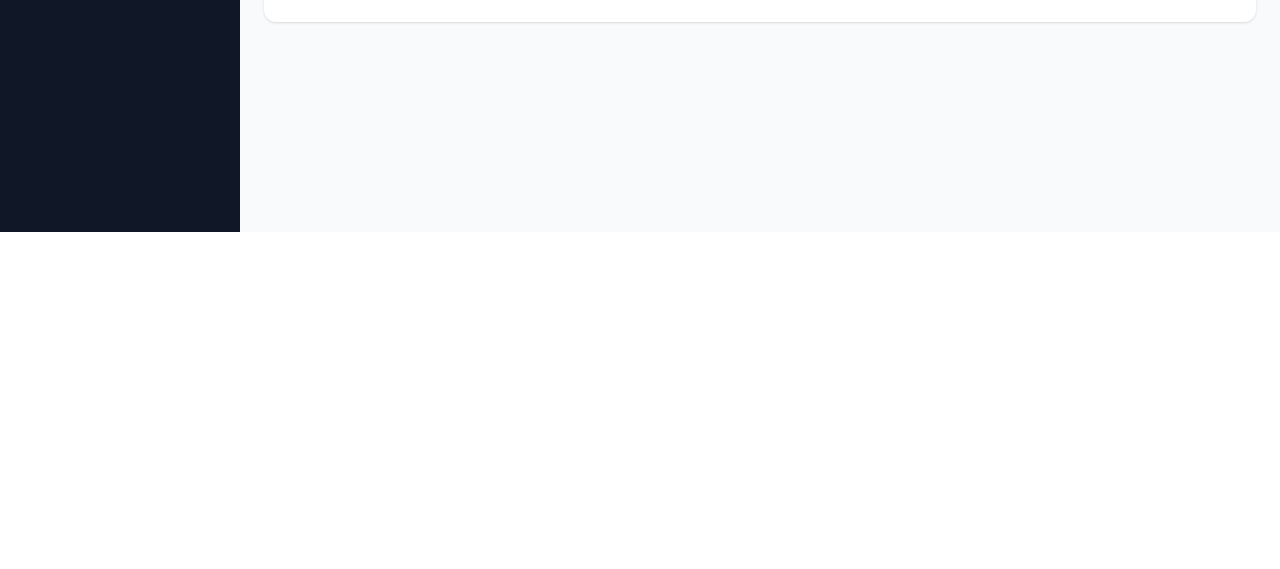
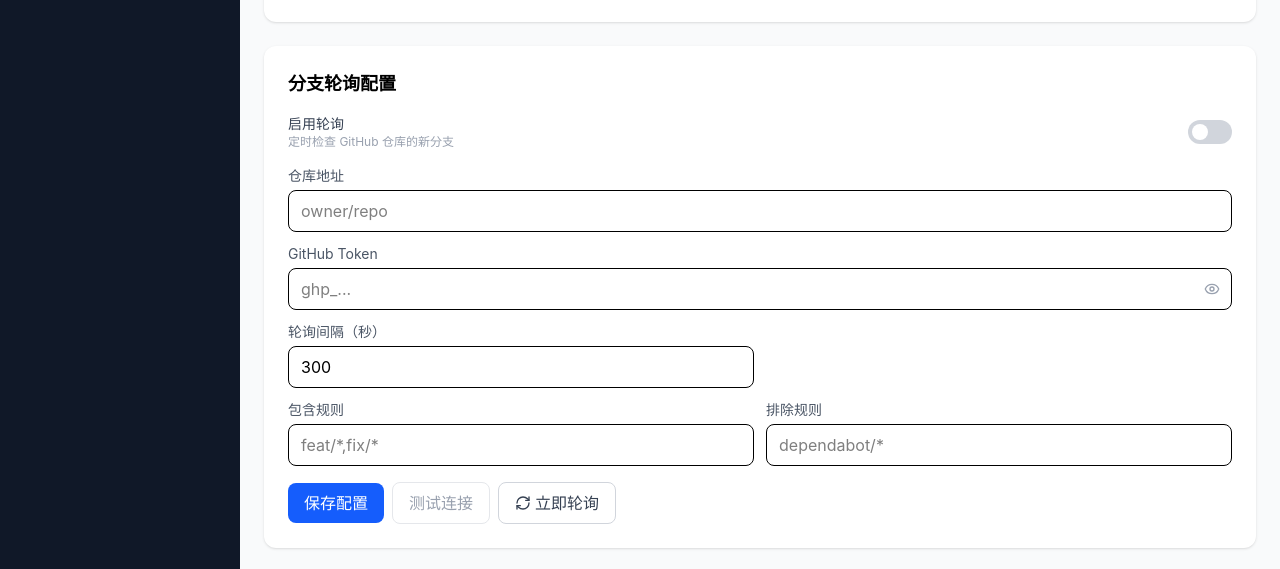
Before and after one commit to youtaking/aos-auto-test, a React (Vite) app in the folder frontend/: page /settings in a window 1280 px wide. Shown: the part 568-1137 px from the top of the page. Before the commit the page ends 800 px from the top, so only its background shows below. Built offline with nearby package versions, Linux system fonts and the light colour scheme; no server answers.

Commit message:
feat(frontend): add branch polling config section to Settings page

```diff
--- a/frontend/src/pages/Settings.tsx
+++ b/frontend/src/pages/Settings.tsx
@@ -3,8 +3,10 @@ import { listProjects, createProject, updateProject, deleteProject, activateProj
 import { listAuthConfigs, createAuthConfig, updateAuthConfig, deleteAuthConfig, activateAuthConfig } from "../api/authConfigs";
 import { listLLMConfigs, createLLMConfig, updateLLMConfig, deleteLLMConfig, activateLLMConfig } from "../api/llmConfigs";
 import { listZentaoConfigs, createZentaoConfig, updateZentaoConfig, deleteZentaoConfig, activateZentaoConfig } from "../api/zentaoConfigs";
+import { listSettings, updateSetting } from "../api/settings";
+import { pollNow } from "../api/branches";
 import type { Project, AuthConfig, LLMConfig, ZentaoConfig } from "../api/types";
-import { Check, Trash2, Pencil, X, Eye, EyeOff, Plus } from "lucide-react";
+import { Check, Trash2, Pencil, X, Eye, EyeOff, Plus, RefreshCw } from "lucide-react";
 
 export default function Settings() {
   // ── 项目管理 ──
@@ -42,6 +44,20 @@ export default function Settings() {
   const [ztForm, setZtForm] = useState({ name: "", base_url: "", username: "", password: "", product_id: 1 });
   const ztEmptyForm = { name: "", base_url: "", username: "", password: "", product_id: 1 };
 
+  // ── 分支轮询配置 ──
+  const [bpEnabled, setBpEnabled] = useState(false);
+  const [bpInterval, setBpInterval] = useState(300);
+  const [bpRepo, setBpRepo] = useState("");
+  const [bpToken, setBpToken] = useState("");
+  const [bpInclude, setBpInclude] = useState("");
+  const [bpExclude, setBpExclude] = useState("");
+  const [bpShowToken, setBpShowToken] = useState(false);
+  const [bpSaving, setBpSaving] = useState(false);
+  const [bpTesting, setBpTesting] = useState(false);
+  const [bpTestResult, setBpTestResult] = useState<{ ok: boolean; msg: string } | null>(null);
+  const [bpPolling, setBpPolling] = useState(false);
+  const [bpPollMsg, setBpPollMsg] = useState("");
+
   const load = () => {
     listProjects().then(setProjects).catch(console.error);
     listAuthConfigs().then(setAuthConfigs).catch(console.error);
@@ -49,6 +65,63 @@ export default function Settings() {
     listZentaoConfigs().then(setZtConfigs).catch(console.error);
   };
   useEffect(() => { load(); }, []);
+
+  // ── 加载分支轮询配置 ──
+  useEffect(() => {
+    listSettings()
+      .then((items) => {
+        const m: Record<string, string> = {};
+        items.forEach((s) => { m[s.key] = s.value; });
+        setBpEnabled(m["branch_poll_enabled"] === "true");
+        if (m["branch_poll_interval"]) setBpInterval(Number(m["branch_poll_interval"]));
+        if (m["branch_poll_repo"]) setBpRepo(m["branch_poll_repo"]);
+        if (m["github_token"]) setBpToken(m["github_token"]);
+        if (m["branch_poll_include"]) setBpInclude(m["branch_poll_include"]);
+        if (m["branch_poll_exclude"]) setBpExclude(m["branch_poll_exclude"]);
+      })
+      .catch(console.error);
+  }, []);
+
+  // ── 分支轮询操作 ──
+  const bpSave = async () => {
+    setBpSaving(true);
+    try {
+      await updateSetting("branch_poll_enabled", String(bpEnabled));
+      await updateSetting("branch_poll_interval", String(bpInterval));
+      await updateSetting("branch_poll_repo", bpRepo);
+      await updateSetting("github_token", bpToken);
+      await updateSetting("branch_poll_include", bpInclude);
+      await updateSetting("branch_poll_exclude", bpExclude);
+    } catch (e) {
+      console.error(e);
+    } finally {
+      setBpSaving(false);
+    }
+  };
+  const bpTestConnection = async () => {
+    setBpTesting(true);
+    setBpTestResult(null);
+    try {
+      await pollNow();
+      setBpTestResult({ ok: true, msg: "连接成功，轮询已触发" });
+    } catch (e: any) {
+      setBpTestResult({ ok: false, msg: e.message || "连接失败" });
+    } finally {
+      setBpTesting(false);
+    }
+  };
+  const bpTriggerPoll = async () => {
+    setBpPolling(true);
+    setBpPollMsg("");
+    try {
+      await pollNow();
+      setBpPollMsg("轮询已触发");
+    } catch (e: any) {
+      setBpPollMsg(e.message || "轮询失败");
+    } finally {
+      setBpPolling(false);
+    }
+  };
 
   // ── 项目操作 ──
   const handleCreateProject = async () => {
@@ -543,6 +616,115 @@ export default function Settings() {
           ))}
         </div>
       </div>
+
+      {/* ── 分支轮询配置 ── */}
+      <div className="bg-white rounded-xl shadow-sm p-6 space-y-4">
+        <h2 className="text-lg font-semibold">分支轮询配置</h2>
+
+        {/* 轮询开关 */}
+        <div className="flex items-center justify-between">
+          <div>
+            <div className="text-sm font-medium text-gray-700">启用轮询</div>
+            <div className="text-xs text-gray-400">定时检查 GitHub 仓库的新分支</div>
+          </div>
+          <button
+            onClick={() => setBpEnabled(!bpEnabled)}
+            className={`relative inline-flex h-6 w-11 items-center rounded-full transition-colors ${bpEnabled ? "bg-blue-600" : "bg-gray-300"}`}
+          >
+            <span className={`inline-block h-4 w-4 transform rounded-full bg-white transition-transform ${bpEnabled ? "translate-x-6" : "translate-x-1"}`} />
+          </button>
+        </div>
+
+        <div className="grid grid-cols-2 gap-3">
+          {/* 仓库地址 */}
+          <div className="col-span-2">
+            <label className="block text-sm text-gray-600 mb-1">仓库地址</label>
+            <input value={bpRepo} onChange={(e) => setBpRepo(e.target.value)} placeholder="owner/repo" className="w-full px-3 py-2 border rounded-lg" />
+          </div>
+
+          {/* GitHub Token */}
+          <div className="col-span-2">
+            <label className="block text-sm text-gray-600 mb-1">GitHub Token</label>
+            <div className="relative">
+              <input
+                type={bpShowToken ? "text" : "password"}
+                value={bpToken}
+                onChange={(e) => setBpToken(e.target.value)}
+                placeholder="ghp_..."
+                className="w-full px-3 py-2 pr-10 border rounded-lg"
+              />
+              <button
+                type="button"
+                onClick={() => setBpShowToken(!bpShowToken)}
+                className="absolute right-2 top-1/2 -translate-y-1/2 p-1 text-gray-400 hover:text-gray-600"
+              >
+                {bpShowToken ? <EyeOff className="w-4 h-4" /> : <Eye className="w-4 h-4" />}
+              </button>
+            </div>
+          </div>
+
+          {/* 轮询间隔 */}
+          <div>
+            <label className="block text-sm text-gray-600 mb-1">轮询间隔（秒）</label>
+            <input type="number" value={bpInterval} onChange={(e) => setBpInterval(Number(e.target.value))} min={60} className="w-full px-3 py-2 border rounded-lg" />
+          </div>
+
+          {/* 空占位 */}
+          <div />
+
+          {/* 包含规则 */}
+          <div>
+            <label className="block text-sm text-gray-600 mb-1">包含规则</label>
+            <input value={bpInclude} onChange={(e) => setBpInclude(e.target.value)} placeholder="feat/*,fix/*" className="w-full px-3 py-2 border rounded-lg" />
+          </div>
+
+          {/* 排除规则 */}
+          <div>
+            <label className="block text-sm text-gray-600 mb-1">排除规则</label>
+            <input value={bpExclude} onChange={(e) => setBpExclude(e.target.value)} placeholder="dependabot/*" className="w-full px-3 py-2 border rounded-lg" />
+          </div>
+        </div>
+
+        {/* 测试连接结果 */}
+        {bpTestResult && (
+          <div className={`text-sm px-3 py-2 rounded-lg ${bpTestResult.ok ? "bg-green-50 text-green-700" : "bg-red-50 text-red-600"}`}>
+            {bpTestResult.msg}
+          </div>
+        )}
+
+        {/* 轮询消息 */}
+        {bpPollMsg && (
+          <div className={`text-sm px-3 py-2 rounded-lg ${bpPollMsg.includes("失败") ? "bg-red-50 text-red-600" : "bg-green-50 text-green-700"}`}>
+            {bpPollMsg}
+          </div>
+        )}
+
+        {/* 操作按钮 */}
+        <div className="flex items-center gap-2">
+          <button
+            onClick={bpSave}
+            disabled={bpSaving}
+            className={`px-4 py-2 text-white rounded-lg ${bpSaving ? "bg-gray-400 cursor-not-allowed" : "bg-blue-600 hover:bg-blue-700"}`}
+          >
+            {bpSaving ? "保存中..." : "保存配置"}
+          </button>
+          <button
+            onClick={bpTestConnection}
+            disabled={bpTesting || !bpRepo || !bpToken}
+            className={`px-4 py-2 rounded-lg border ${bpTesting || !bpRepo || !bpToken ? "text-gray-400 border-gray-200 cursor-not-allowed" : "text-gray-700 border-gray-300 hover:bg-gray-100"}`}
+          >
+            {bpTesting ? "测试中..." : "测试连接"}
+          </button>
+          <button
+            onClick={bpTriggerPoll}
+            disabled={bpPolling}
+            className={`flex items-center gap-1 px-4 py-2 rounded-lg border ${bpPolling ? "text-gray-400 border-gray-200 cursor-not-allowed" : "text-gray-700 border-gray-300 hover:bg-gray-100"}`}
+          >
+            <RefreshCw className={`w-4 h-4 ${bpPolling ? "animate-spin" : ""}`} />
+            {bpPolling ? "轮询中..." : "立即轮询"}
+          </button>
+        </div>
+      </div>
     </div>
   );
 }
```
